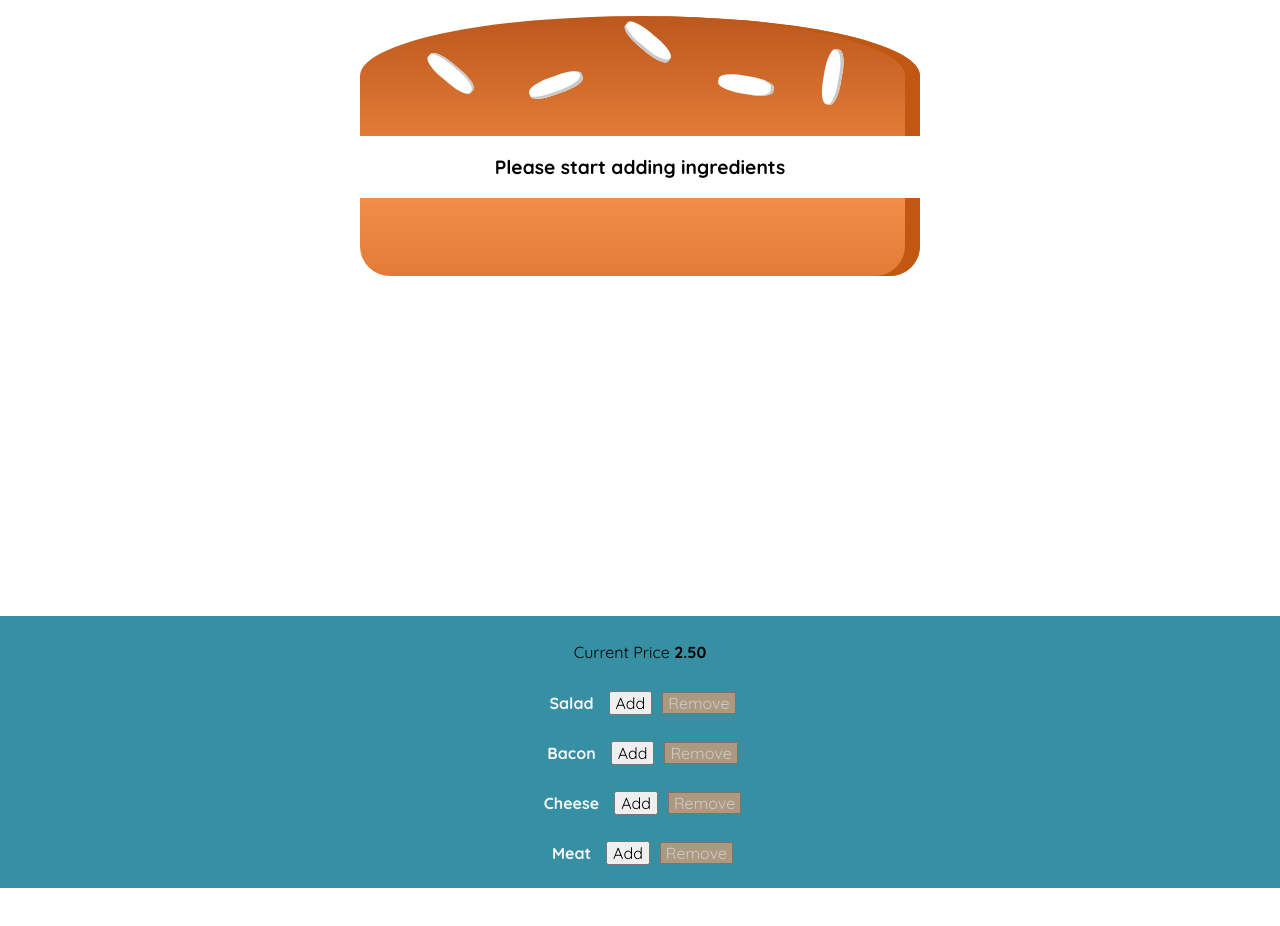
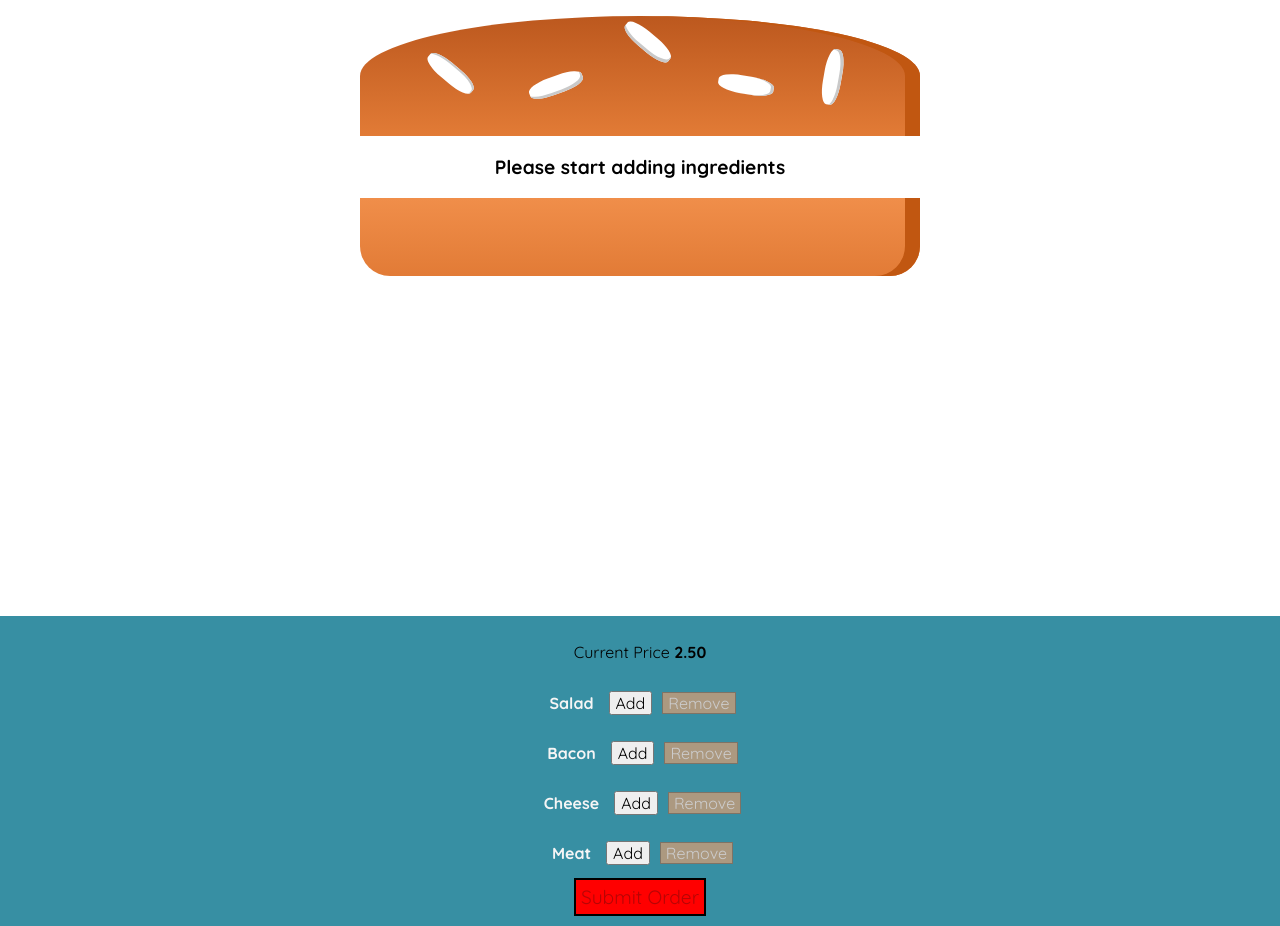
Before and after one commit to Ben-Ga/Burger-Builder, a React (Create React App) app: page / in a window 1280 px wide. Before the commit the page ends 888 px from the top, so only its background shows below. Built offline with nearby package versions, Linux system fonts and the light colour scheme.

Commit message:
Added order button, will dynamically be active or inactive depending on number of ingredients

```diff
--- a/src/components/Burger/BuildControls/BuildControls.js
+++ b/src/components/Burger/BuildControls/BuildControls.js
@@ -26,6 +26,7 @@ const BuildControls = (props) => {
 
                 />
             ))}
+            <button className={classes.orderButton} disabled={!props.purchasable}>Submit Order</button>
         </div>
     )
 }
--- a/src/containers/burgerbuilder/BurgerBuilder.js
+++ b/src/containers/burgerbuilder/BurgerBuilder.js
@@ -24,9 +24,22 @@ export default class BurgerBuilder extends Component {
                  meat: 0,
                  cheese: 0,
             },
-            totalPrice: BASE_PRICE
+            totalPrice: BASE_PRICE,
+            purchasable: false,
         }
 
+    }
+
+    checkPurchaseable = (ingredients) => {
+        const sum = Object.keys(ingredients)
+            .map(igKey => {
+                return ingredients[igKey];
+            }).reduce((sum, elm) => {
+                return sum + elm;
+            }, 0);
+        this.setState({
+            purchasable: sum > 0
+        })
     }
 
     addIngredient = (ingrType) => {
@@ -46,6 +59,7 @@ export default class BurgerBuilder extends Component {
             ingredients: updatedIngredients,
             totalPrice: updatedPrice
         })
+        this.checkPurchaseable(updatedIngredients)
     }
 
     removeIngredient = (ingrType) => {
@@ -68,7 +82,7 @@ export default class BurgerBuilder extends Component {
             ingredients: updatedIngredients,
             totalPrice: updatedPrice,
         })
-
+        this.checkPurchaseable(updatedIngredients)
     }
     render() {
         const disableInfo = {
@@ -77,6 +91,7 @@ export default class BurgerBuilder extends Component {
         for(let key in disableInfo){
             disableInfo[key] = disableInfo[key] <= 0; //set a true/false for each ingredient
         }
+
         return (
             <Auxiliary>
                 <div>
@@ -90,6 +105,7 @@ export default class BurgerBuilder extends Component {
                         ingredientRemoved={this.removeIngredient}
                         disabled={disableInfo}
                         price={this.state.totalPrice}
+                        purchasable={this.state.purchasable}
                     />
                 </div>
             </Auxiliary>
--- a/src/styles/components/build.module.scss
+++ b/src/styles/components/build.module.scss
@@ -10,3 +10,20 @@
     padding: 10px 0;
     background-color: #378fa3;
 }
+
+.orderButton {
+    background-color: #c3c3c3;
+    padding: 5px;
+    border: 2px solid black;
+    font-family: inherit;
+    font-size: 1.2em;
+}
+
+.orderButton:enabled{
+    background-color: green;
+}
+
+.orderButton:disabled{
+    background-color: red;
+    cursor: not-allowed;
+}
```
